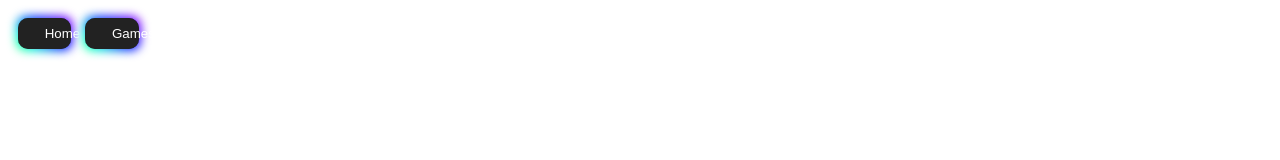
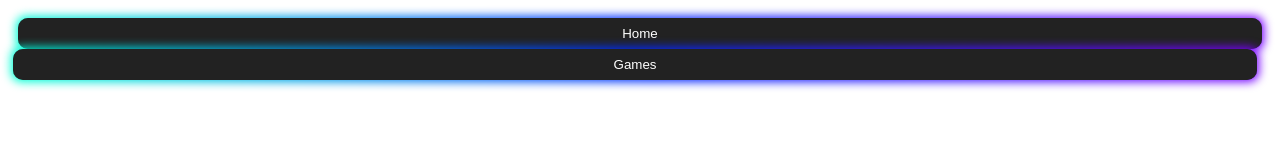
Before and after one commit to Kill3rtr0n/triplethreat, a plain HTML site: page html/index.html in a window 1280 px wide. Drawn offline with Linux system fonts and the light colour scheme.

Commit message:
Update index.html

```diff
--- a/html/index.html
+++ b/html/index.html
@@ -12,7 +12,7 @@
           padding: 0.6em 2em;
           border: none;
           outline: none;
-          width: 12px;
+          width: 100%;
           color: rgb(255, 255, 255);
           background: #111;
           cursor: pointer;
```
